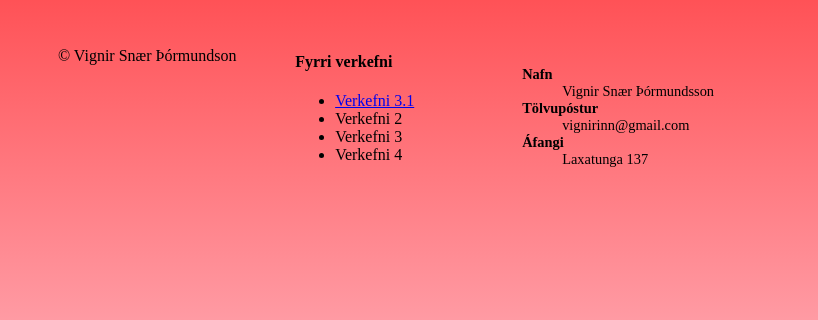
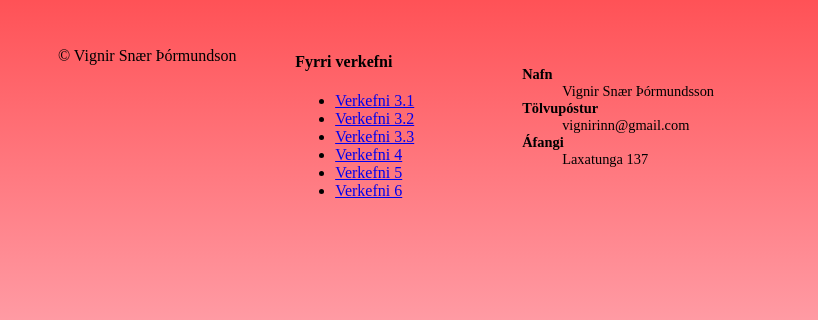
Before and after one commit to Viggi123/Viggi123, a plain HTML site: page index.html in a window 1280 px wide. Shown: the part 2896-3216 px from the top of the page, 0-818 px from the left. Drawn offline with Linux system fonts and the light colour scheme; grey boxes are pictures that could not be loaded.

Commit message:
Add files via upload

```diff
--- a/index.html
+++ b/index.html
@@ -68,10 +68,12 @@
         <nav>
             <h4>Fyrri verkefni</h4>
             <ul><!-- inner links! hér þarf að aðlaga slóðir að eigin verkefnum -->
-              <li><a href="/verk%203%20v1/verkefni3.1.html">Verkefni 3.1</a></li>
-              <li>Verkefni 2</li>
-              <li>Verkefni 3</li>
-              <li>Verkefni 4</li>
+              <li><a href="https://viggi123.github.io/Viggi123/verk%203%20v1/verkefni3.1.html" target="_top">Verkefni 3.1</a></li>
+              <li><a href="https://viggi123.github.io/Viggi123/verk%203%20v2/index.html" target="_top">Verkefni 3.2</a></li>
+              <li><a href="https://viggi123.github.io/Viggi123/verk3%20v3/verkefni3sida.html" target="_top">Verkefni 3.3</a></li>
+              <li><a href="https://viggi123.github.io/Viggi123/verk%204/verkefni4.1.html" target="_top">Verkefni 4</a></li>
+              <li><a href="https://viggi123.github.io/Viggi123/verk%205/verk5,1.html" target="_top">Verkefni 5</a></li>
+              <li><a href="https://viggi123.github.io/Viggi123/verk%206/verk6.html" target="_top">Verkefni 6</a></li>
             </ul>
           </nav>
         <footer class="midjun">
```
